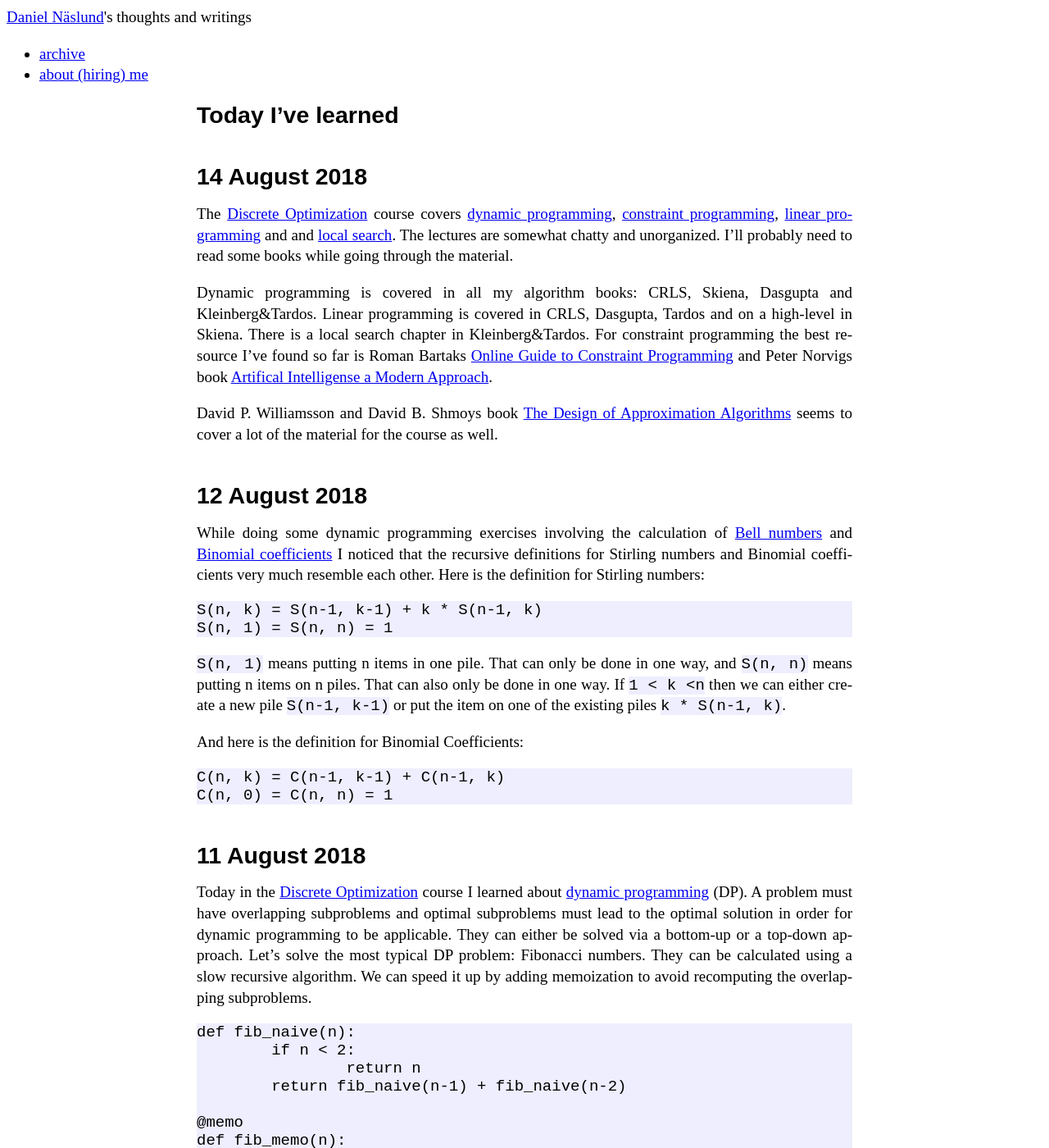
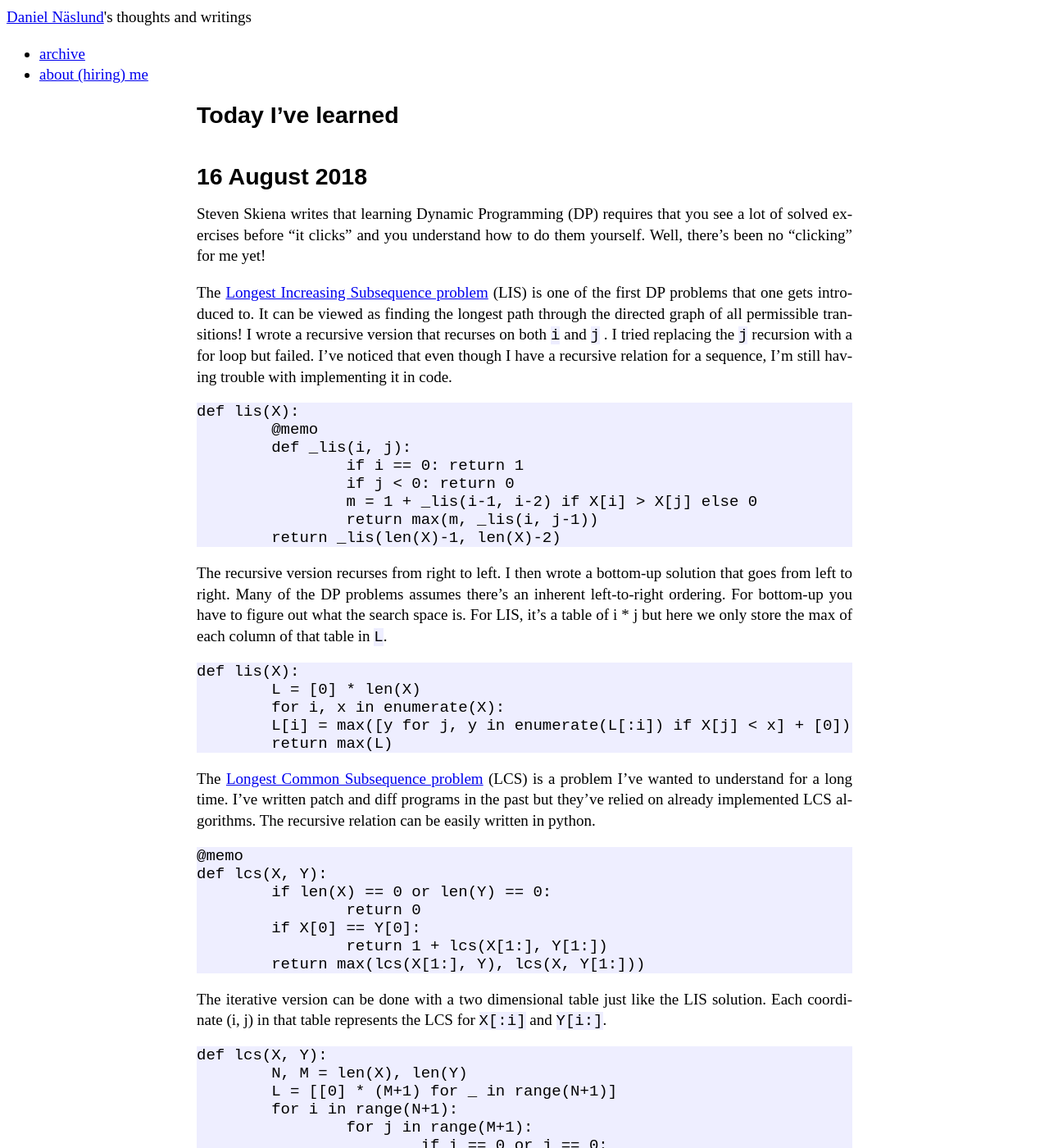
Before and after one commit to dannas/dannas.github.com, a Jekyll site: the page built from TIL.markdown, in a window 1280 px wide and 1400 px high. Shown: the whole window at 82% size. Built offline with Jekyll 4.4.1, drawn with Linux system fonts in a browser that asks for light colours; some of the changed text lies outside the part shown.

Commit message:
Yet another TIL

````diff
--- a/TIL.markdown
+++ b/TIL.markdown
@@ -4,6 +4,62 @@ title: TIL - Today I've Learned
 use_math: true
 ---
 # Today I've learned
+
+## 16 August 2018
+
+Steven Skiena writes that learning Dynamic Programming (DP) requires that you see  a lot of solved exercises before "it clicks" and you understand how to do them yourself. Well, there's been no "clicking" for me yet!
+
+The [Longest Increasing Subsequence problem](https://en.wikipedia.org/wiki/Longest_increasing_subsequence) (LIS) is one of the first DP problems that one gets introduced to. It can be viewed as finding the longest path through the directed graph of all permissible transitions! I wrote a recursive version that recurses on both `i` and `j` . I tried replacing the `j` recursion with a for loop but failed. I've noticed that even though I have  a recursive relation for a sequence, I'm still having trouble with implementing it in code.
+
+```
+def lis(X):
+	@memo
+	def _lis(i, j):
+		if i == 0: return 1
+		if j < 0: return 0
+		m = 1 + _lis(i-1, i-2) if X[i] > X[j] else 0
+		return max(m, _lis(i, j-1))
+	return _lis(len(X)-1, len(X)-2)
+```
+
+The recursive version recurses from right to left. I then wrote a bottom-up solution that goes from left to right. Many of the DP problems assumes there's an inherent left-to-right ordering. For bottom-up you have to figure out what the search space is. For LIS, it's a table of i * j but here we only store the max of each column of that table in `L`.
+
+```
+def lis(X):
+	L = [0] * len(X)
+	for i, x in enumerate(X):
+	L[i] = max([y for j, y in enumerate(L[:i]) if X[j] < x] + [0]) + 1
+	return max(L)
+```
+
+The [Longest Common Subsequence problem](https://en.wikipedia.org/wiki/Longest_common_subsequence_problem) (LCS) is a problem I've wanted to understand for a long time. I've written patch and diff programs in the past but they've relied on already implemented LCS algorithms. The recursive relation can be easily written in python.
+
+```
+@memo
+def lcs(X, Y):
+	if len(X) == 0 or len(Y) == 0:
+		return 0
+	if X[0] == Y[0]:
+		return 1 + lcs(X[1:], Y[1:])
+	return max(lcs(X[1:], Y), lcs(X, Y[1:]))
+```
+
+The iterative version can be done with a two dimensional table just like the LIS solution. Each coordinate (i, j) in that table represents the LCS for `X[:i]` and `Y[i:]`.
+
+```
+def lcs(X, Y):
+	N, M = len(X), len(Y)
+	L = [[0] * (M+1) for _ in range(N+1)]
+	for i in range(N+1):
+		for j in range(M+1):
+			if i == 0 or j == 0:
+				L[i][j] = 0
+			elif X[i-1] == Y[j-1]:
+				L[i][j] = L[i-1][j-1] + 1
+			else:
+				L[i][j] = max(L[i-1][j], L[i][j-1])
+	return L[N][M]
+```
 
 ## 14 August 2018
 
````
